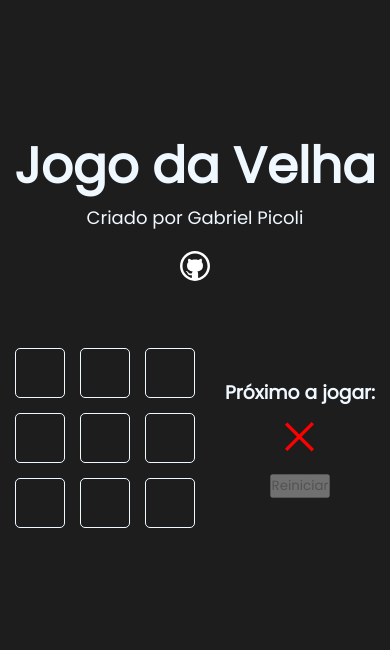
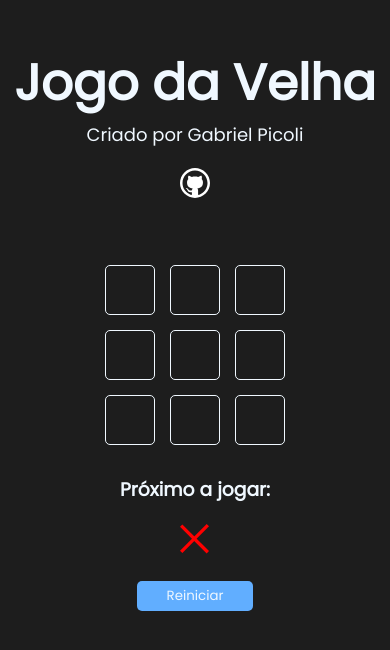
Before and after one commit to gabbwxhz/hash-project, a Next.js app: page / in a window 390 px wide. Shown: the part 114-764 px from the top of the page. Built offline with nearby package versions, Linux system fonts and the light colour scheme.

Commit message:
criado estilo do botao e responsividade

```diff
--- a/src/components/button/Button.jsx
+++ b/src/components/button/Button.jsx
@@ -1,12 +1,10 @@
 import styles from './Button.module.css'
-
-
 
 function Button({ children, onClick, disabled }) {
     return (
         <button
             onClick={onClick}
-            style={styles.button}
+            className={styles.button}
             disabled={disabled}
         >
             {children}
--- a/src/components/button/Button.module.css
+++ b/src/components/button/Button.module.css
@@ -0,0 +1,20 @@
+.button {
+    padding: 5px 30px;
+    border-radius: 5px;
+    border: none;
+    cursor: pointer;
+    background-color: #007bff;
+    color: aliceblue;
+    transition: all 0.225s ease-in;
+}
+
+.button:disabled,
+.button:disabled:hover {
+    cursor: default;
+    background-color: #61aeff;
+    box-shadow: none;
+}
+
+.button:hover {
+    box-shadow: 1px 1px 10px #61adff48;
+}
--- a/src/components/game/Game.module.css
+++ b/src/components/game/Game.module.css
@@ -8,4 +8,11 @@
     display: flex;
     gap: 30px;
     align-items: center;
+
 }
+
+@media screen and (max-width: 506px) {
+    .gameContent{
+        flex-direction: column;
+    }
+}
--- a/src/components/gameInfo/GameInfo.jsx
+++ b/src/components/gameInfo/GameInfo.jsx
@@ -29,9 +29,7 @@ function GameInfo({ currentPlayer, winner, onReset }) {
             {
                 winner !== 0 &&
                 <>
-                    <h3 >Fim de Jogo!</h3>
-                    <h3 >Campeão:</h3>
-
+                    <h3 >Fim de Jogo! Campeão:</h3>
                     {
                         winner === 1 && <Icon iconName="circle" />
                     }
--- a/src/components/gameInfo/GameInfo.module.css
+++ b/src/components/gameInfo/GameInfo.module.css
@@ -2,5 +2,6 @@
     display: flex;
     flex-direction: column;
     align-items: center;
-    gap: 15px;
+    gap: 20px;
+    min-width: 230px;
 }
```
